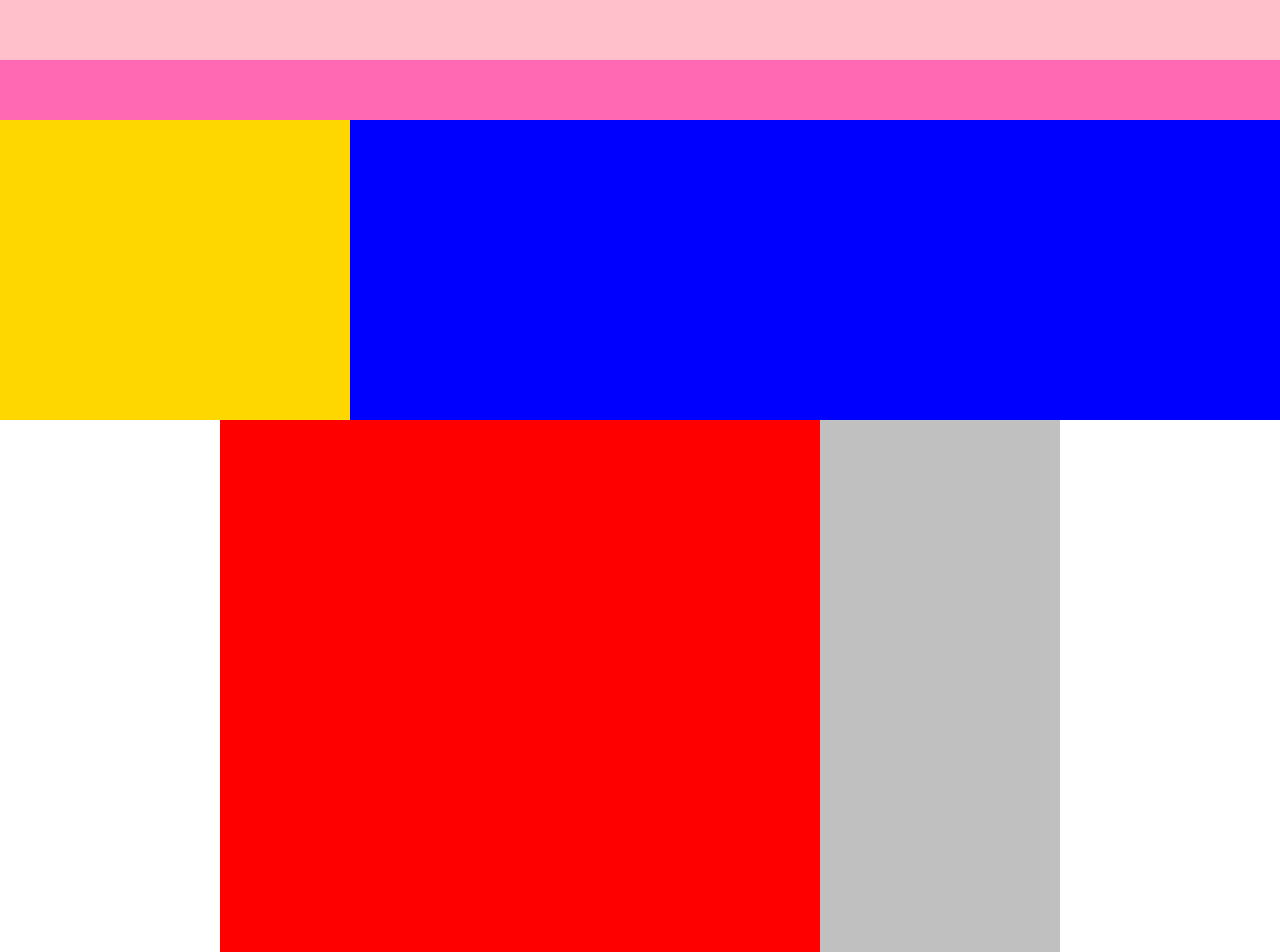
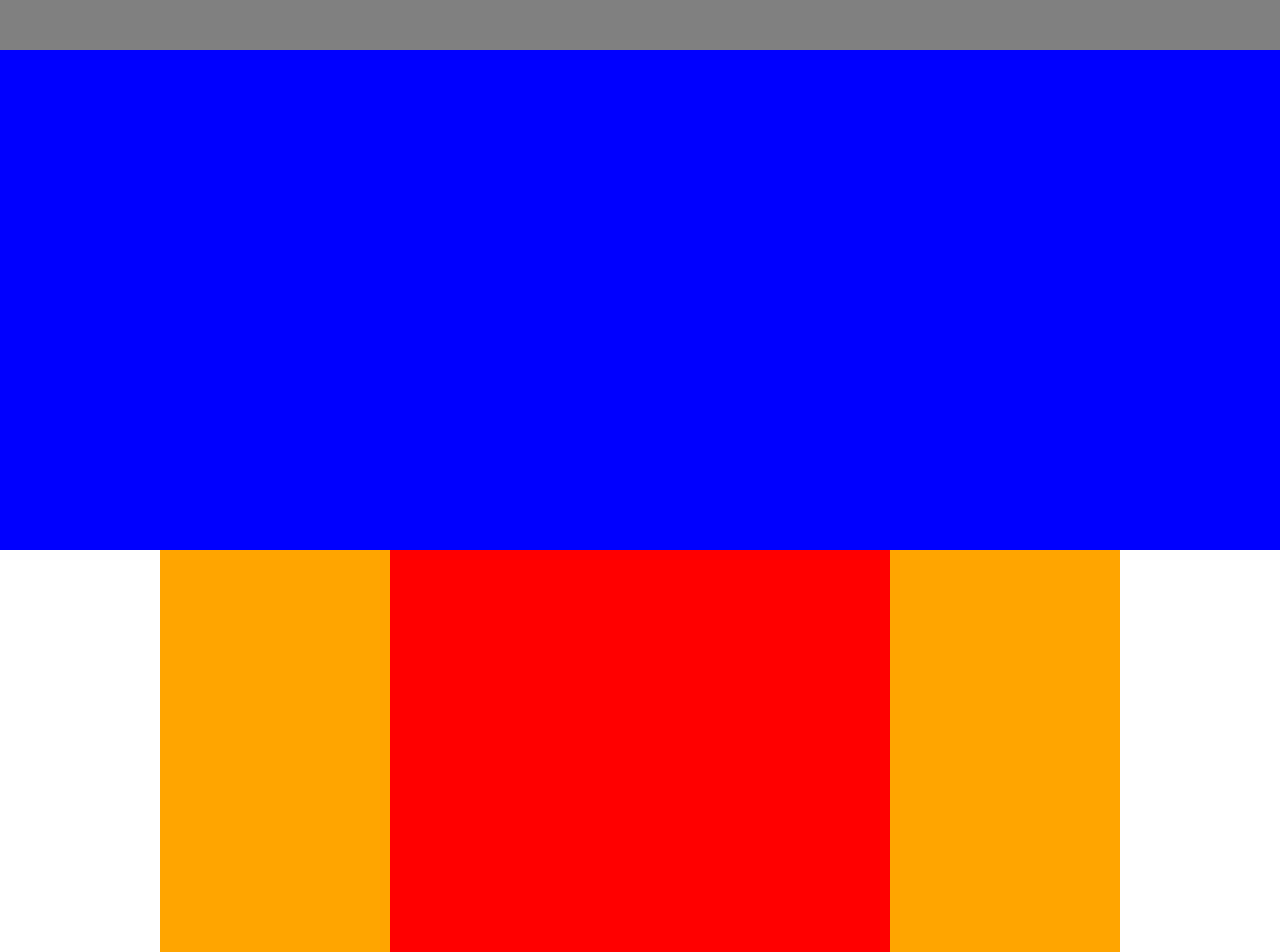
Before and after one commit to yukito7878/HTML-CSS-practice, a plain HTML site: page caravan/index.html in a window 1280 px wide. Shown: the top 952 px of the page. Drawn offline with Linux system fonts and the light colour scheme.

Commit message:
[Finish]1-4

```diff
--- a/caravan/index.html
+++ b/caravan/index.html
@@ -9,19 +9,13 @@
 
   <body>
     <!-- header用のdiv -->
-    <div class="header">
-      <div class="header-top"></div>
-      <div class="header-bottom"></div>
-    </div>
+    <div class="header"></div>
 
     <!-- main-visual用のdiv -->
-    <div class="main-visual">
-      <div class="main-visual-content"></div>
-    </div>
+    <div class="main-visual"></div>
 
     <div class="main">
       <div class="blog"></div>
-      <div class="sidebar"></div>
     </div>
 
     <div class="footer"></div>
--- a/caravan/style1.css
+++ b/caravan/style1.css
@@ -6,54 +6,33 @@
 
 .header{
   width: 100%;
-  height: 120px;
+  height: 50px;
   background-color: gray;
 }
 
-.header-top{
-  width: 100%;
-  height: 60px;
-  background-color: pink;
-}
-
-.header-bottom{
-  width: 100%;
-  height: 60px;
-  background-color: hotpink;
-}
 
 .main-visual{
   width: 100%;
-  height: 300px;
+  height: 500px;
   background-color: blue;
 }
 
-.main-visual-content{
-  width: 350px;
-  height: 300px;
-  background-color: gold;
-}
-
 .main{
-  width: 840px;
+  width: 960px;
+  background-color: orange;
   display: flex;
   justify-content: center;
   margin: 0 auto;
 }
 
 .blog{
-  width: 600px;
+  width: 500px;
   height: 1400px;
   background-color: red;
 }
 
-.sidebar{
-  width: 240px;
-  height: 1400px;
-  background-color: silver;
-}
 .footer{
   width: 100%;
-  height: 120px;
+  height: 100px;
   background-color: black;
 }
```
Also changed, not shown: .c9/metadata/environment/caravan/index.html, .c9/metadata/environment/caravan/style1.css, .c9/metadata/environment/sample/sample.html.
